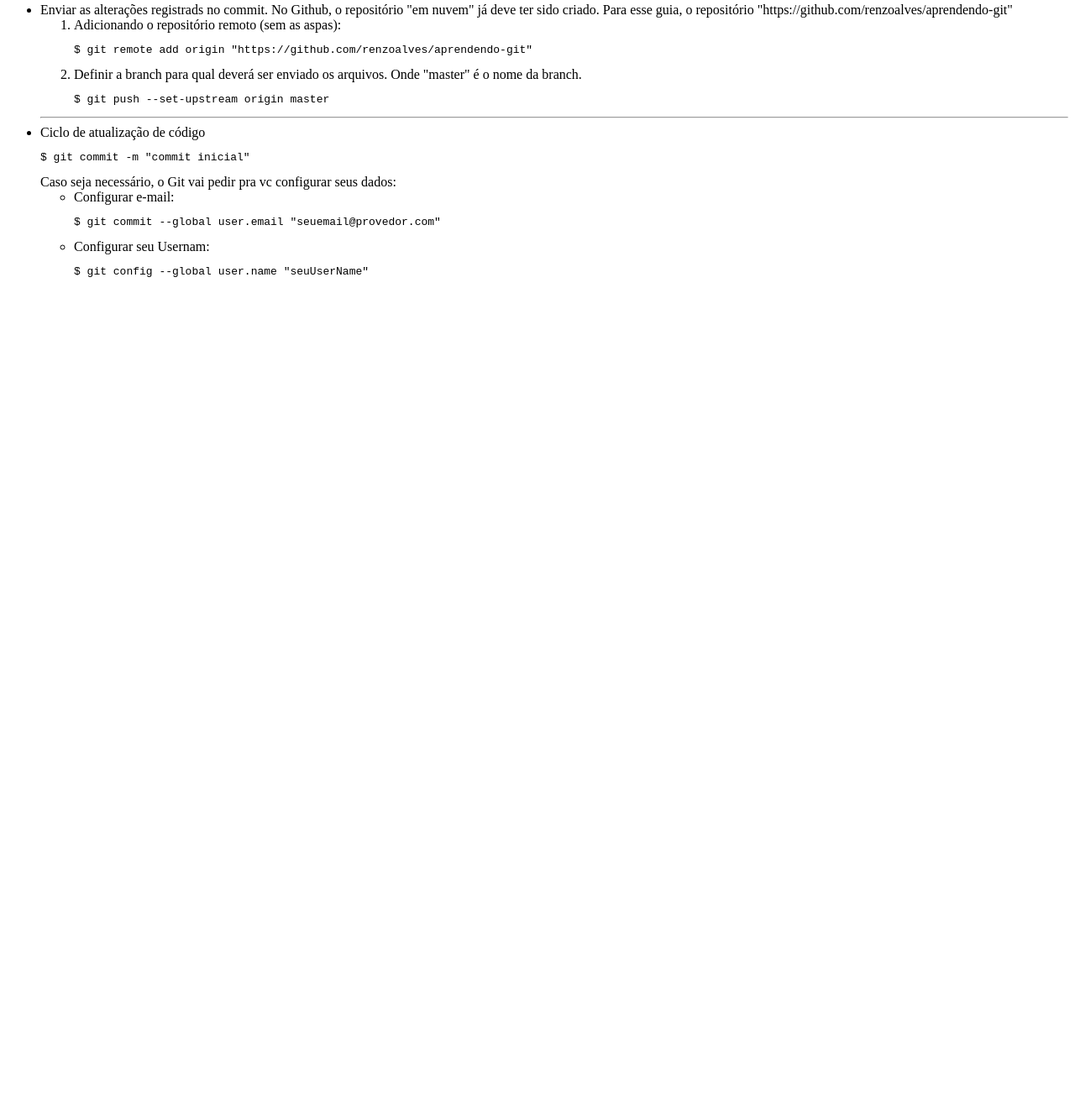
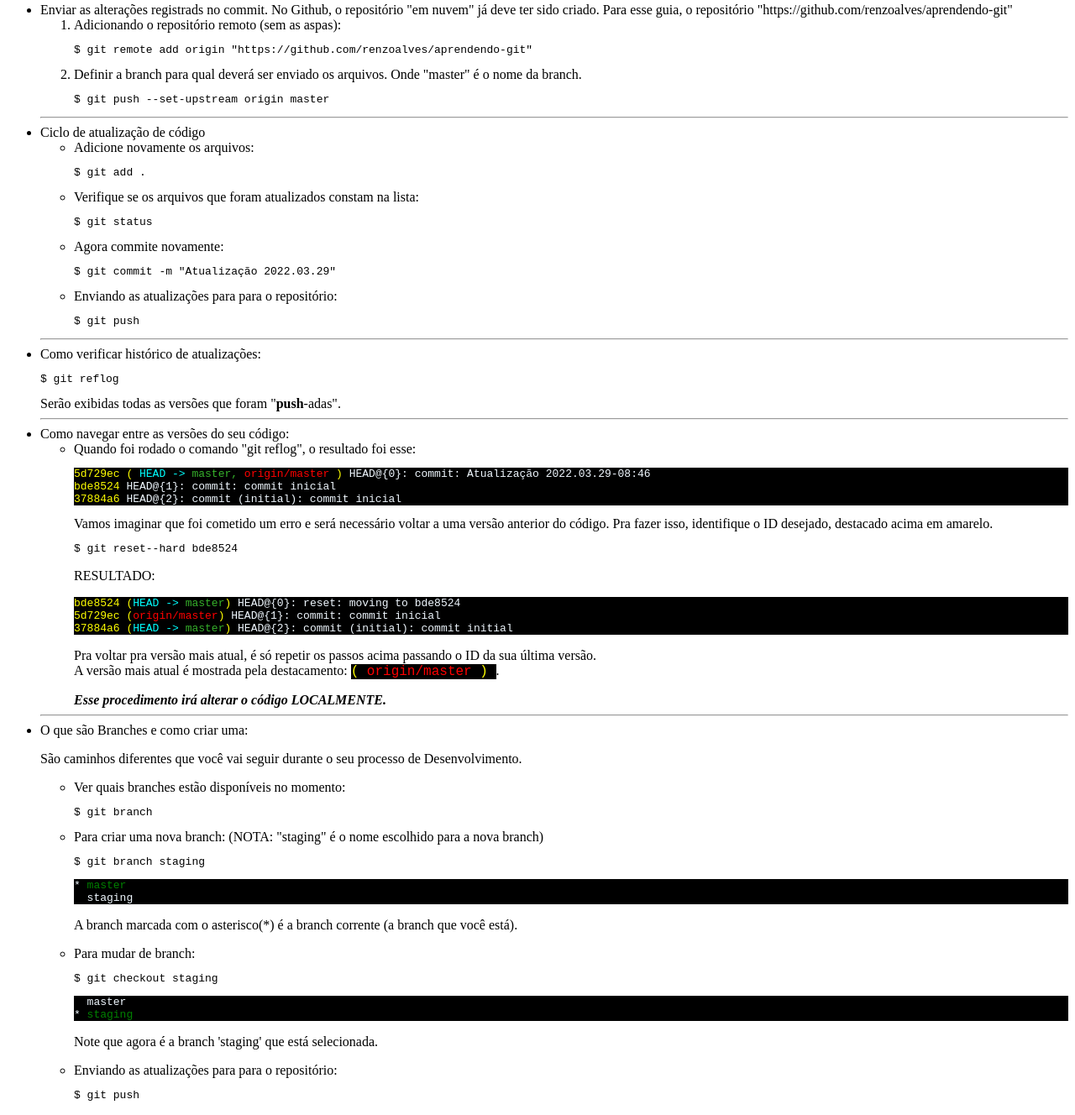
Before and after one commit to renzoalves/aprendendo-git, a plain HTML site: page index.html in a window 1280 px wide. Shown: the part 641-1969 px from the top of the page at 84% size. Before the commit the page ends 988 px from the top, so only its background shows below. Drawn offline with Linux system fonts and the light colour scheme.

Commit message:
adicionando nova branch

```diff
--- a/index.html
+++ b/index.html
@@ -63,19 +63,132 @@
 
         <hr>
         <li>Ciclo de atualização de código
-            <pre>$ git commit -m "commit inicial"</pre>
-            Caso seja necessário, o Git vai pedir pra vc configurar seus dados:
             <ul>
                 <li>
-                    Configurar e-mail:
-                    <pre>$ git commit --global user.email "seuemail@provedor.com"</pre>
+                    Adicione novamente os arquivos:
+                    <pre>$ git add .</pre>
                 </li>
-                <li>Configurar seu Usernam:
-                    <pre>$ git config --global user.name "seuUserName"</pre>
+                <li>
+                    Verifique se os arquivos que foram atualizados constam na lista:
+                    <pre>$ git status</pre>
+                </li>
+                <li>
+                    Agora commite novamente:
+                    <pre>$ git commit -m "Atualização 2022.03.29"</pre>
+                </li>
+                <li>
+                    Enviando as atualizações para para o repositório:
+                    <pre>$ git push</pre>
                 </li>
             </ul>
         </li>
 
+        <hr>
+        <li>Como verificar histórico de atualizações:
+            <pre>$ git reflog</pre>
+            Serão exibidas todas as versões que foram "<strong>push</strong>-adas".
+        </li>
+
+        <hr>
+        <li>Como navegar entre as versões do seu código:<br>
+            <ul>
+                <li>
+                    Quando foi rodado o comando "git reflog", o resultado foi esse:
+                    <p style="color:aliceblue; background-color:black;font-family: 'Courier New', Courier, monospace; font-size: small;">
+                        <span style="color: yellow">5d729ec (
+                            <span style="color:aqua;">HEAD -></span>
+                            <span style="color:rgb(54, 177, 43);">master,</span>
+                            <span style="color:red;">origin/master</span>
+                            )
+                        </span>
+                        HEAD@{0}: commit: Atualização 2022.03.29-08:46<br>
+
+                        <span style="color: yellow">bde8524</span>
+                        HEAD@{1}: commit: commit inicial<br>
+
+                        <span style="color: yellow">37884a6</span>
+                        HEAD@{2}: commit (initial): commit inicial
+                    </p>
+
+                    Vamos imaginar que foi cometido um erro e será necessário voltar a uma versão anterior do código.
+                    Pra fazer isso, identifique o ID desejado, destacado acima em amarelo.<br>
+                    <pre>$ git reset--hard bde8524</pre>
+
+                    <p>RESULTADO:</p>
+                    <p style="color:aliceblue; background-color:black; font-family: 'Courier New', Courier, monospace; font-size: small;">
+                        <span style="color: yellow">bde8524 (<span style="color:aqua;">HEAD -></span> <span style="color:rgb(54, 177, 43);">master</span>)</span>
+
+                        HEAD@{0}: reset: moving to bde8524<br>
+
+                        <span style="color: yellow">5d729ec (<span style="color:red;">origin/master</span>)</span>
+                        HEAD@{1}: commit: commit inicial<br>
+
+                        <span style="color: yellow">37884a6 (<span style="color:aqua;">HEAD -></span> <span style="color:rgb(54, 177, 43);">master</span>)</span>
+                        HEAD@{2}: commit (initial): commit initial
+                    </p>
+
+                    <p>
+                        Pra voltar pra versão mais atual, é só repetir os passos acima passando o ID da sua última versão.<br>
+                        A versão mais atual é mostrada pela destacamento:
+                        <span style="color: yellow; background-color:black; font-family: 'Courier New', Courier, monospace;">(
+                            <span style="color:red; background-color:black; font-family: 'Courier New', Courier, monospace;">origin/master</span>
+                            )
+                        </span>.
+                    </p>
+
+                    <strong>
+                        <i>Esse procedimento irá alterar o código LOCALMENTE.</i>
+                    </strong>
+
+
+
+
+
+
+                </li>
+
+
+            </ul>
+
+        </li>
+
+        <hr>
+        <li>O que são Branches e como criar uma:
+            <p>São caminhos diferentes que você vai seguir durante o seu processo de Desenvolvimento.</p>
+            <ul>
+                <li>
+                    Ver quais branches estão disponíveis no momento:
+                    <pre>$ git branch</pre>
+                </li>
+                <li>
+                    Para criar uma nova branch: (NOTA: "staging" é o nome escolhido para a nova branch)
+                    <pre>$ git branch staging</pre>
+
+                    <p style="color:aliceblue; background-color:black;font-family: 'Courier New', Courier, monospace; font-size: small;">
+                        * <span style="color:green;">master</span><br>
+                        &nbsp;&nbsp;staging
+                    </p>
+
+                    <p>A branch marcada com o asterisco(*) é a branch corrente (a branch que você está).</p>
+                </li>
+                <li>
+                    Para mudar de branch:
+                    <pre>$ git checkout staging</pre>
+
+                    <p style="color:aliceblue; background-color:black;font-family: 'Courier New', Courier, monospace; font-size: small;">
+                        &nbsp;&nbsp;master <br>
+                        * <span style="color:green;">staging</span>
+                    </p>
+
+                    <p>Note que agora é a branch 'staging' que está selecionada.</p>
+                </li>
+                <li>
+                    Enviando as atualizações para para o repositório:
+                    <pre>$ git push</pre>
+                </li>
+            </ul>
+
+        </li>
 
     </ul>
 
```
